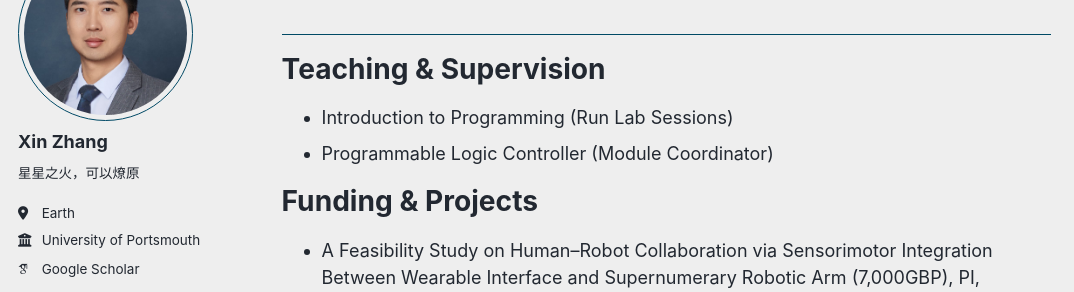
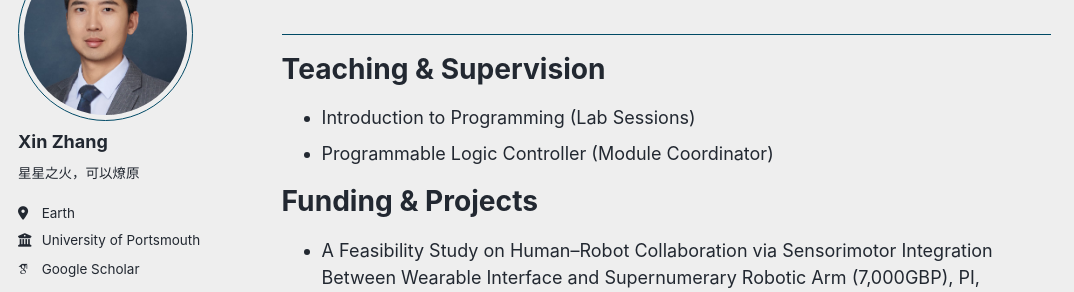
Before and after one commit to Mansion-ZX/Mansion-ZX.github.io, a Jekyll site: the page built from _pages/about.md, in a window 1280 px wide and 900 px high, scrolled down 4253 px. Shown: the part 153-445 px from the top of the window, without its empty margins (0-1074 px from the left). Built offline with Jekyll 4.4.1, drawn with Linux system fonts in a browser that asks for light colours; some web fonts are replaced; a script that is not in the unit is left out.

Commit message:
Update about.md

```diff
--- a/_pages/about.md
+++ b/_pages/about.md
@@ -140,7 +140,7 @@ Du, Y., **Zhang, X.***, Leonori, M., Balatti, P., Jin, J., Wang, Q., & Ajoudani,
 
 Teaching & Supervision
 ======
-- Introduction to Programming (Run Lab Sessions)
+- Introduction to Programming (Lab Sessions)
 - Programmable Logic Controller (Module Coordinator)
 
 Funding & Projects
```
